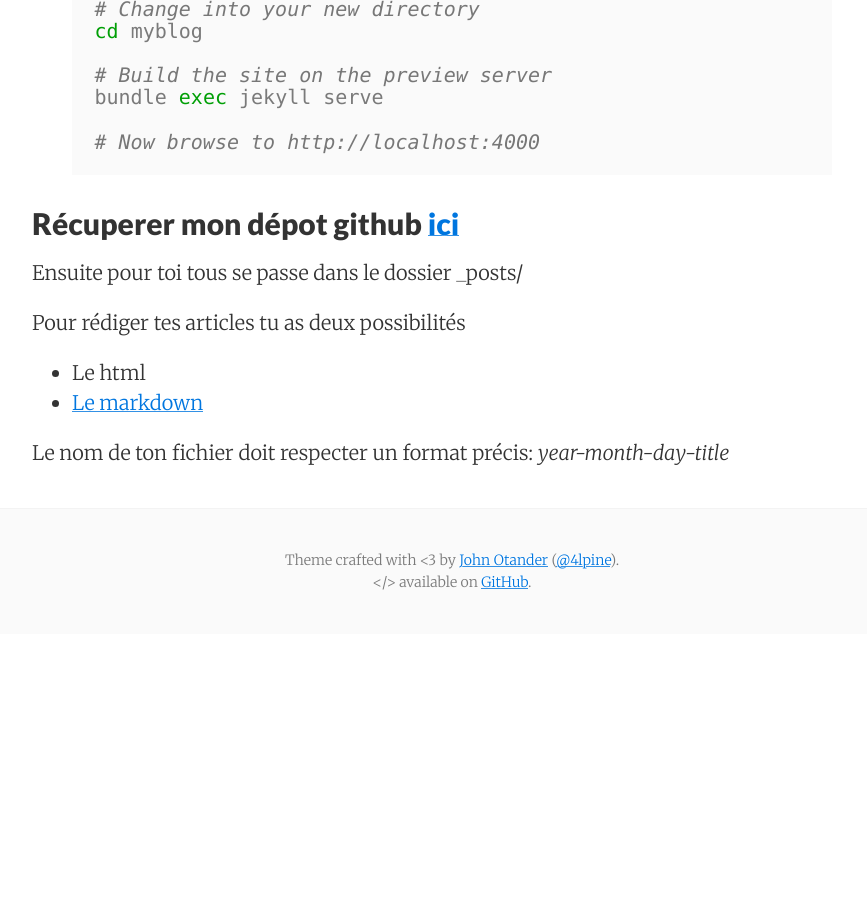
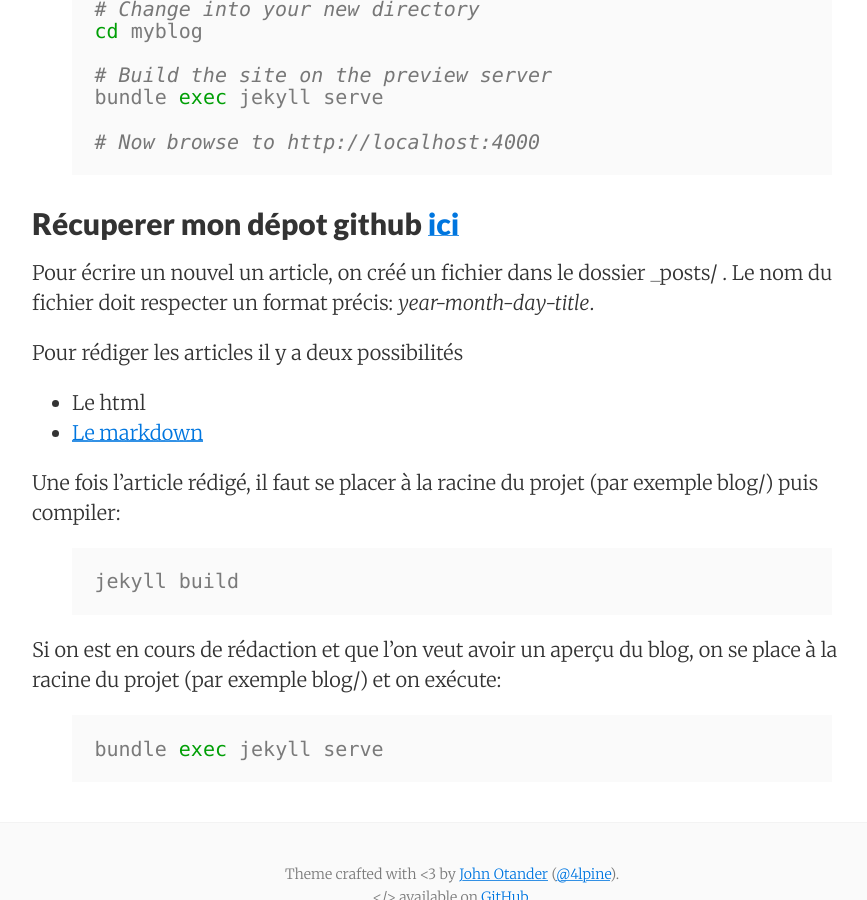
Before and after one commit to ximou94/blog, a Jekyll site: the page built from _posts/2018-02-08-how-jekyll-works.md, in a window 1280 px wide and 900 px high, scrolled down 1766 px. Shown: the whole window, without its empty margins (188-1055 px from the left). Built offline with Jekyll 4.4.1, drawn with Linux system fonts in a browser that asks for light colours; before the commit the page ends 2400 px from its top, so only the background shows below that.

Commit message:
modifs de la notice

```diff
--- a/_posts/2018-02-08-how-jekyll-works.md
+++ b/_posts/2018-02-08-how-jekyll-works.md
@@ -57,11 +57,19 @@ bundle exec jekyll serve
 
 ## Récuperer mon dépot github [ici](https://github.com/ximou94/blog)
 
-Ensuite pour toi tous se passe dans le dossier _posts/
+Pour écrire un nouvel un article, on créé un fichier dans le dossier _posts/ . Le nom du fichier doit respecter un format précis: *year-month-day-title*.
 
-Pour rédiger tes articles tu as deux possibilités
+Pour rédiger les articles il y a deux possibilités
 
   * Le html
   * [Le markdown](https://daringfireball.net/projects/markdown/basics)
 
-Le nom de ton fichier doit respecter un format précis: *year-month-day-title*
+Une fois l'article rédigé, il faut se placer à la racine du projet (par exemple blog/) puis compiler:
+{% highlight sh %}
+jekyll build
+{% endhighlight %}
+
+Si on est en cours de rédaction et que l'on veut avoir un aperçu du blog, on se place à la racine du projet (par exemple blog/) et on exécute:
+{% highlight sh %}
+bundle exec jekyll serve
+{% endhighlight %}
```
Also changed, not shown: _posts/2018-04-28-bmxamtest.md (+1 -1 lines).
